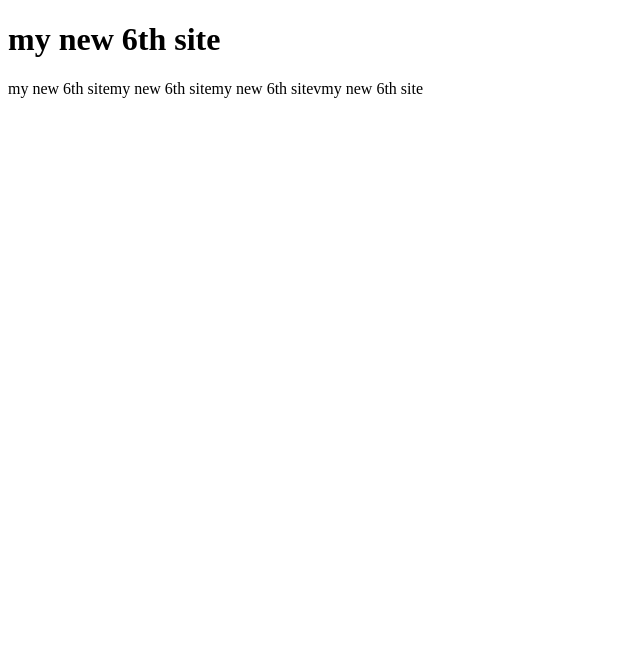
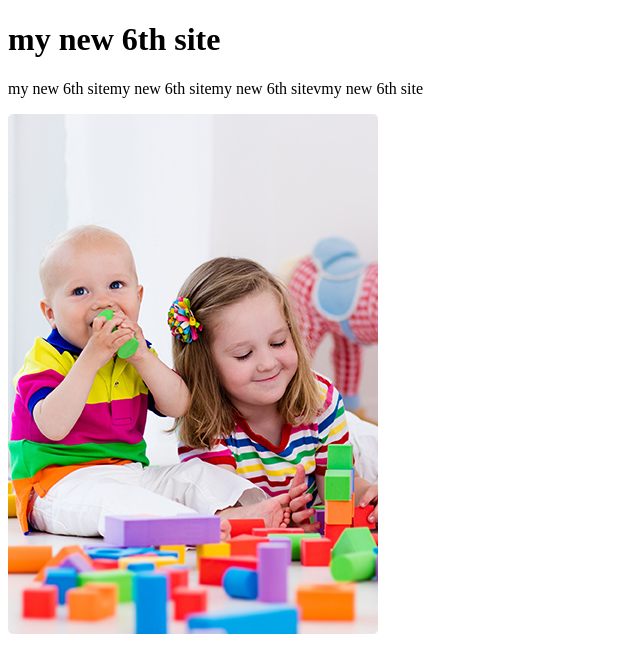
Before and after one commit to kishor-0zz/my-6th-repo, a plain HTML site: page index.html in a window 1280 px wide. Shown: the whole page, without its empty margins (0-640 px from the left). Drawn offline with Linux system fonts and the light colour scheme.

Commit message:
image change

```diff
--- a/index.html
+++ b/index.html
@@ -9,6 +9,6 @@
 <body>
     <h1>my new 6th site</h1>
     <p>my new 6th sitemy new 6th sitemy new 6th sitevmy new 6th site</p>
-
+    <img src="images/4.jpg" alt="">
 </body>
 </html>
```
Also changed, not shown: images/4.jpg (added), images/5.jpg (added), images/6.jpg (added).
